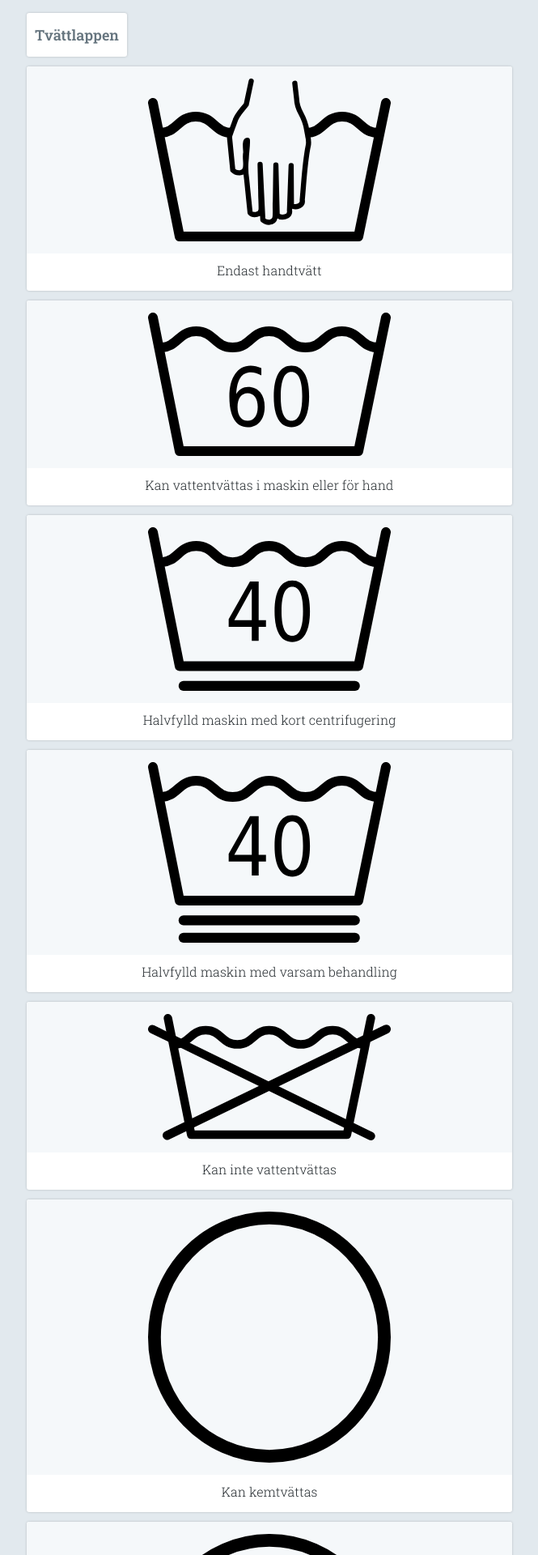
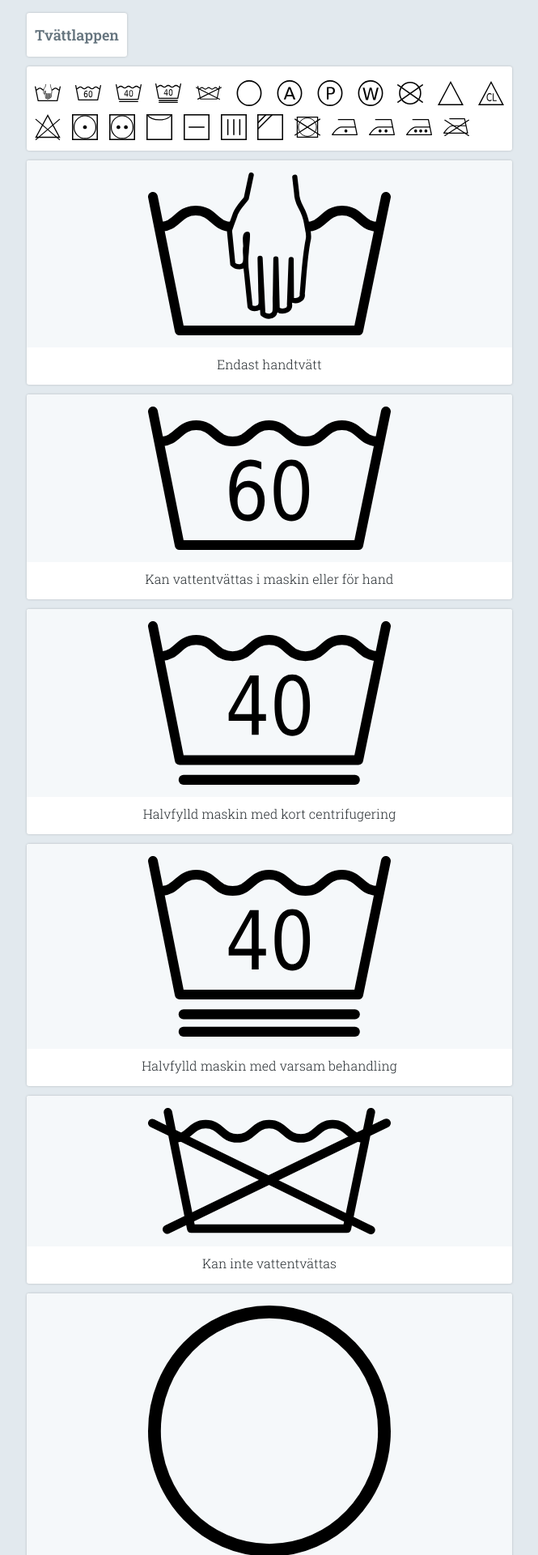
Before and after one commit to zykadelic/Tvattlappen, a Jekyll site: the page built from index.html, in a window 1280 px wide. Shown: the top 1920 px of the page at 81% size, without its empty margins (307-972 px from the left). Built offline with Jekyll 4.4.1, drawn with Linux system fonts in a browser that asks for light colours; nearby versions of some CDN libraries.

Commit message:
provide shortcut overview navigation

```diff
--- a/_sass/_application.scss
+++ b/_sass/_application.scss
@@ -1,6 +1,31 @@
+$careTagInner-xPadding: 15px;
+$careTagInner-yPadding: 10px;
+$careTagInner-xPadding--grid: 10px;
+$careTagInner-yPadding--grid: 5px;
+
 .column {
 	max-width: 600px;
 	margin: 16px auto;
+}
+
+
+.careTagPreview {
+	$size: 32px;
+	$xPadding: $careTagInner-xPadding - $careTagInner-xPadding--grid;
+	$yPadding: $careTagInner-yPadding - $careTagInner-yPadding--grid;
+
+	display: inline-block;
+	width: $size;
+	height: $size;
+	padding: $xPadding $yPadding;
+	line-height: $size - 1px;
+}
+
+.careTagPreview-symbol {
+	width: 100%;
+	height: auto;
+	max-height: 100%;
+	line-height: normal;
 }
 
 .careTagCategory {
@@ -37,7 +62,7 @@
 
 .careTag-inner {
 	display: block;
-	padding: 15px 10px;
+	padding: $careTagInner-xPadding $careTagInner-yPadding;
 
 	// for use with <a> tags
 	color: inherit;
@@ -49,6 +74,10 @@
 }
 .careTag-inner--shaded {
 	background: $backgroundColor-light;
+}
+.careTag-inner--gridContent {
+	padding: $careTagInner-xPadding--grid $careTagInner-yPadding--grid;
+	text-align: justify;
 }
 
 .careTag-symbol {
--- a/index.html
+++ b/index.html
@@ -1,5 +1,18 @@
 ---
 ---
+
+<nav class="careTag careTag-inner careTag-inner--gridContent u-clr">
+	{% for category in site.data.care_tags_by_category %}
+		{% for careTagHash in category.care_tags %}
+			{% assign identifier = careTagHash[0] %}
+			{% assign careTag = careTagHash[1] %}
+
+			<a href="{{ identifier | replace: '_', '-' | prepend: '#' }}" class="careTagPreview">
+				<img src="{{ careTag.image_path }}" alt="{{ careTag.alt_text }}" class="careTagPreview-symbol">
+			</a>
+		{% endfor %}
+	{% endfor %}
+</nav>
 
 <ul>
 	{% for category in site.data.care_tags_by_category %}
@@ -9,7 +22,7 @@
 					{% assign identifier = careTagHash[0] %}
 					{% assign careTag = careTagHash[1] %}
 
-					<li class="careTag">
+					<li class="careTag" id="{{ identifier | replace: '_', '-' }}">
 						<div class="careTag-inner careTag-inner--shaded">
 							<img src="{{ careTag.image_path }}" alt="{{ careTag.alt_text }}" class="careTag-symbol">
 						</div>
```
